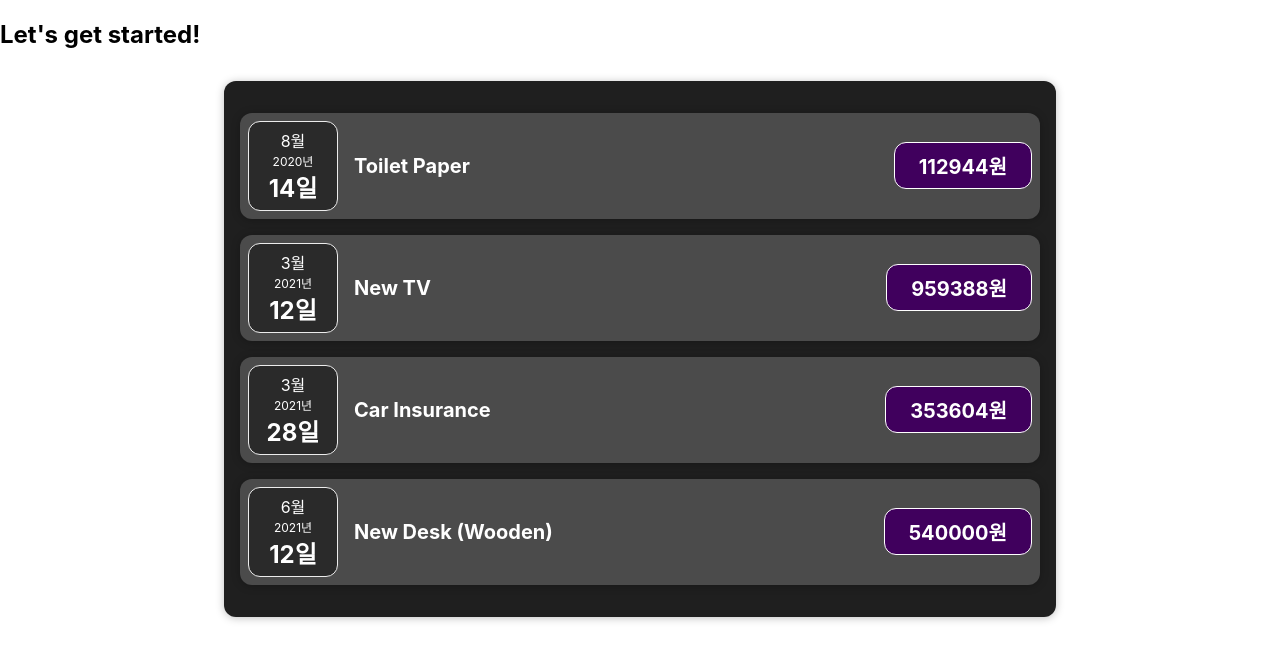
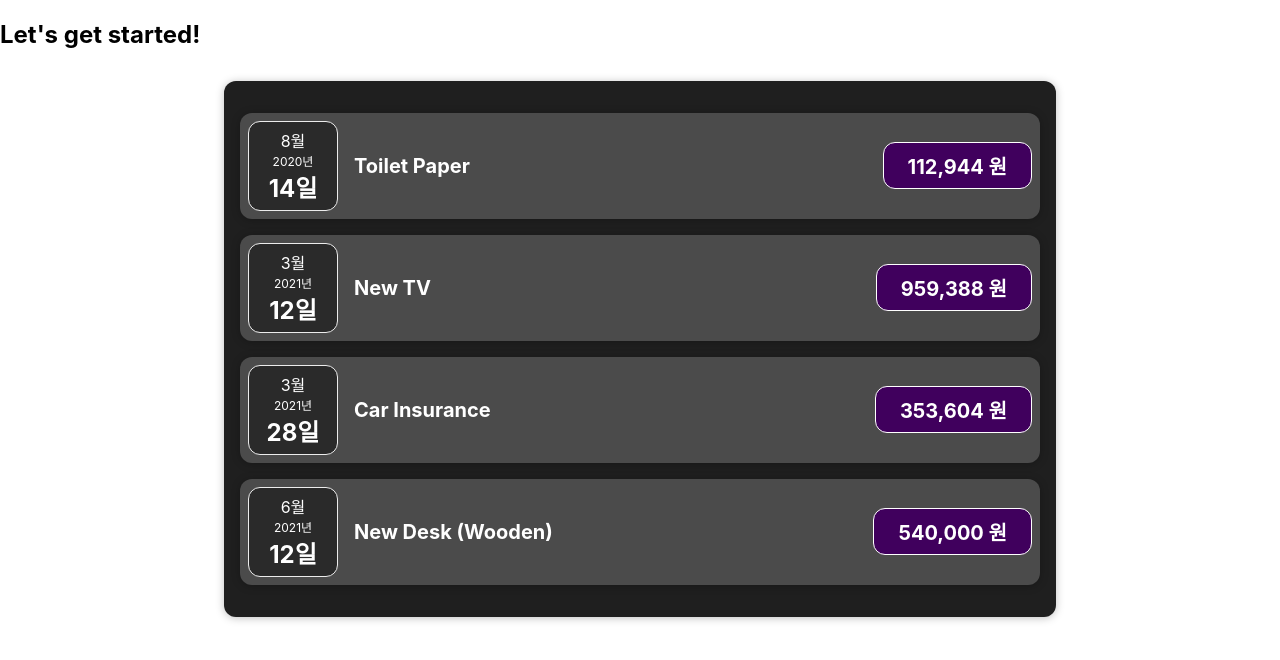
Before and after one commit to ystgd07/01-starting-setup, a React (Create React App) app in the folder react-complete-guide/: page / in a window 1280 px wide. Shown: the top 660 px of the page. Built offline with nearby package versions, Linux system fonts and the light colour scheme.

Commit message:
js_react_state_eventhandle_4

```diff
--- a/react-complete-guide/src/components/Card.js
+++ b/react-complete-guide/src/components/Card.js
@@ -1,6 +1,7 @@
 import "./Card.css"
 function Card(props){
     const classes='card '+props.className
+    console.log(props.children)
     return <div className={classes}>{props.children}</div>
 }
 export default Card
--- a/react-complete-guide/src/components/ExpenseItem.js
+++ b/react-complete-guide/src/components/ExpenseItem.js
@@ -9,13 +9,13 @@ function ExpenseItem(props) {
   // const month = props.date.toLocaleString("ko-KR", { month: "long" });
   // const year = props.date.toLocaleString("ko-KR", { year: "numeric" });
   // const day = props.date.toLocaleString("ko-KR", { day: "numeric" });
-
+  const amount=props.amount*1200
   return (
     <Card className="expense-item">
       <ExpenseDate date={props.date} />
       <div className="expense-item__description">
         <h2>{props.title}</h2>
-        <div className="expense-item__price">{props.amount * 1200}원</div>
+        <div className="expense-item__price">{amount.toLocaleString('ko-KR')} 원</div>
       </div>
     </Card>
   );
--- a/react-complete-guide/src/components/Expenses.js
+++ b/react-complete-guide/src/components/Expenses.js
@@ -2,7 +2,8 @@ import "./Expenses.css";
 import ExpenseItem from "./ExpenseItem";
 import Card from "./Card";
 function Expenses(props) {
-    return(<Card className='expenses'><ExpenseItem
+    return(<Card className='expenses'>
+        <ExpenseItem
         title={props.items[0].title}
         amount={props.items[0].amount}
         date={props.items[0].date}
```
